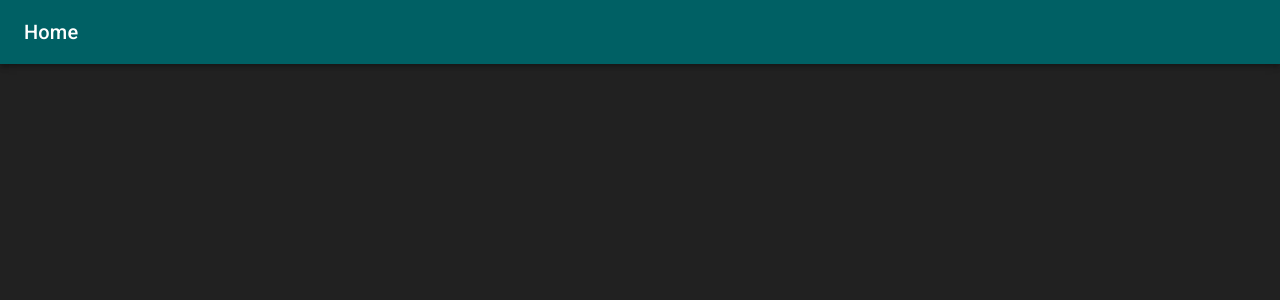
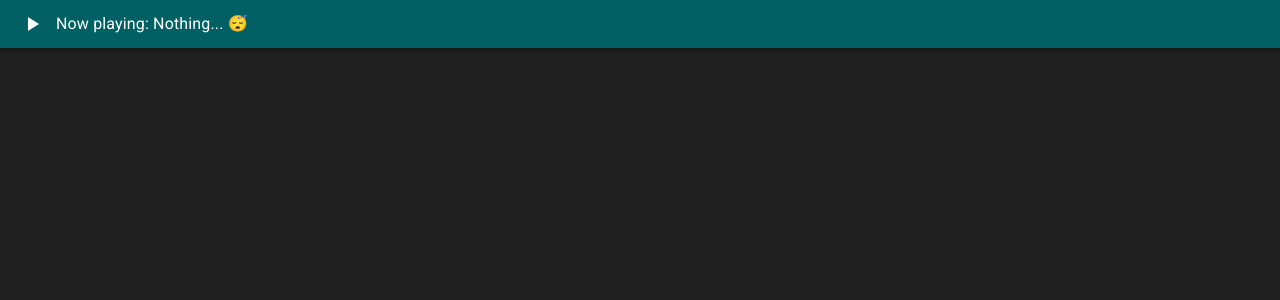
Before and after one commit to Chagall/personal-webiste, a React (Create React App) app: page / in a window 1280 px wide. Shown: the top 300 px of the page. Built offline with nearby package versions, Linux system fonts and the light colour scheme.

Commit message:
Setup the MenuAppBar as a menu bar with the possibility to play some music, with play and pause buttons. It now plays the song I put in the music folder when hitting play.

```diff
--- a/src/components/MenuAppBar.js
+++ b/src/components/MenuAppBar.js
@@ -1,35 +1,93 @@
-import React from "react";
+import React, { useState } from "react";
 import { makeStyles } from "@material-ui/core/styles";
 import AppBar from "@material-ui/core/AppBar";
 import Toolbar from "@material-ui/core/Toolbar";
+import IconButton from "@material-ui/core/IconButton";
+import PlayArrowIcon from "@material-ui/icons/PlayArrow";
+import PauseCircleFilledIcon from "@material-ui/icons/PauseCircleFilled";
 import Typography from "@material-ui/core/Typography";
 import Strings from "./utils/Strings";
 
 const useStyles = makeStyles((theme) => ({
   root: {
     color: theme.palette,
-    flexGrow: 2,
     marginTop: theme.spacing(-1),
     marginLeft: theme.spacing(-1),
-    marginRight: theme.spacing(-1)
+    marginRight: theme.spacing(-1),
   },
-  menuButton: {
-    marginRight: theme.spacing(2),
+  controls: {
+    display: "flex",
+    alignItems: "flex-start",
+    marginLeft: theme.spacing(-2),
   },
   title: {
     flexGrow: 1,
   },
 }));
 
+var musicUrl = "/music/rf_nt.mp3";
+var stream = new Audio(musicUrl);
+stream.preload = "none";
+
 export default function MenuAppBar() {
   const styles = useStyles();
+  let [isPlaying, setPlaying] = useState(false);
+  let [musicName, setMusicName] = useState(Strings.NOTHING);
+
+  const handleClick = () => {
+    if(!isPlaying) {
+      playMusic();
+      setPlaying(true);
+      setMusicName(Strings.RF_NT);
+    }
+    else {
+      pauseMusic();
+      setPlaying(false);
+      setMusicName(Strings.NOTHING);
+    }
+  };
+
+  const playMusic = () => {
+    stream.play();
+  };
+
+  const pauseMusic = () => {
+    stream.pause();
+    stream.src = "";
+    stream.load();
+
+    stream = null;
+
+    stream = new Audio();
+    stream.src = musicUrl;
+    stream.preload = "none";
+    stream.pause();
+  };
+
+  const currentButton = () => {
+    if(!isPlaying) {
+      return <PlayArrowIcon />;
+    }
+    else {
+      return <PauseCircleFilledIcon/>;
+    }
+  };
 
   return (
     <div className={styles.root}>
       <AppBar position="static">
-        <Toolbar>
-          <Typography variant="h6" className={styles.title}>
-            {Strings.HOME}
+        <Toolbar variant="dense">
+          <div className={styles.controls}>
+            <IconButton
+              color="inherit"
+              aria-label="play"
+              onClick={() => handleClick()}
+            >
+              {currentButton()}
+            </IconButton>
+          </div>
+          <Typography variant="body1" className={styles.title}>
+            {Strings.LISTENING_TO} {musicName}
           </Typography>
         </Toolbar>
       </AppBar>
--- a/src/components/utils/Strings.js
+++ b/src/components/utils/Strings.js
@@ -1,4 +1,7 @@
-module.exports = Object.freeze({
+export default Object.freeze({
   STILL_WORKING: "Work in progress...",
   HOME: "Home",
+  LISTENING_TO: "Now playing: ",
+  NOTHING: "Nothing... 😴",
+  RF_NT: "Robert Farmer - Nottamun Town"
 });
```
